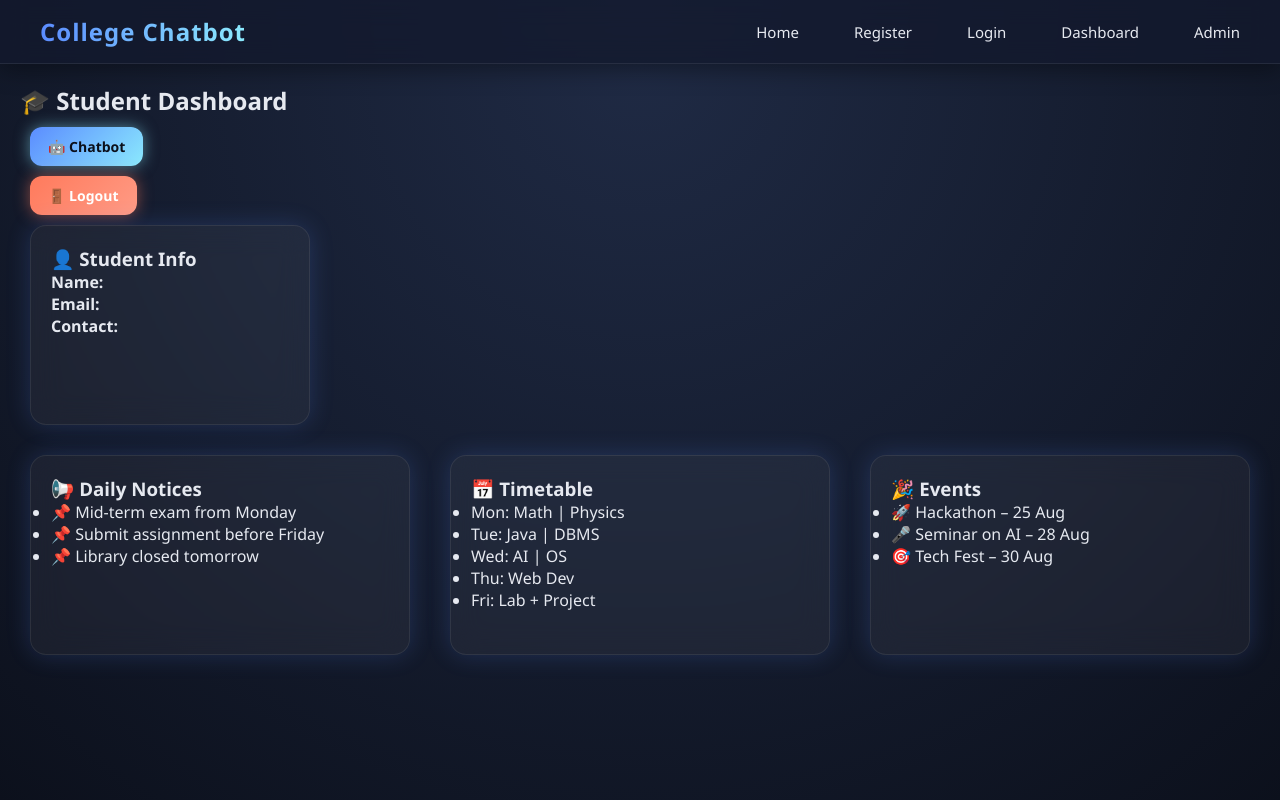
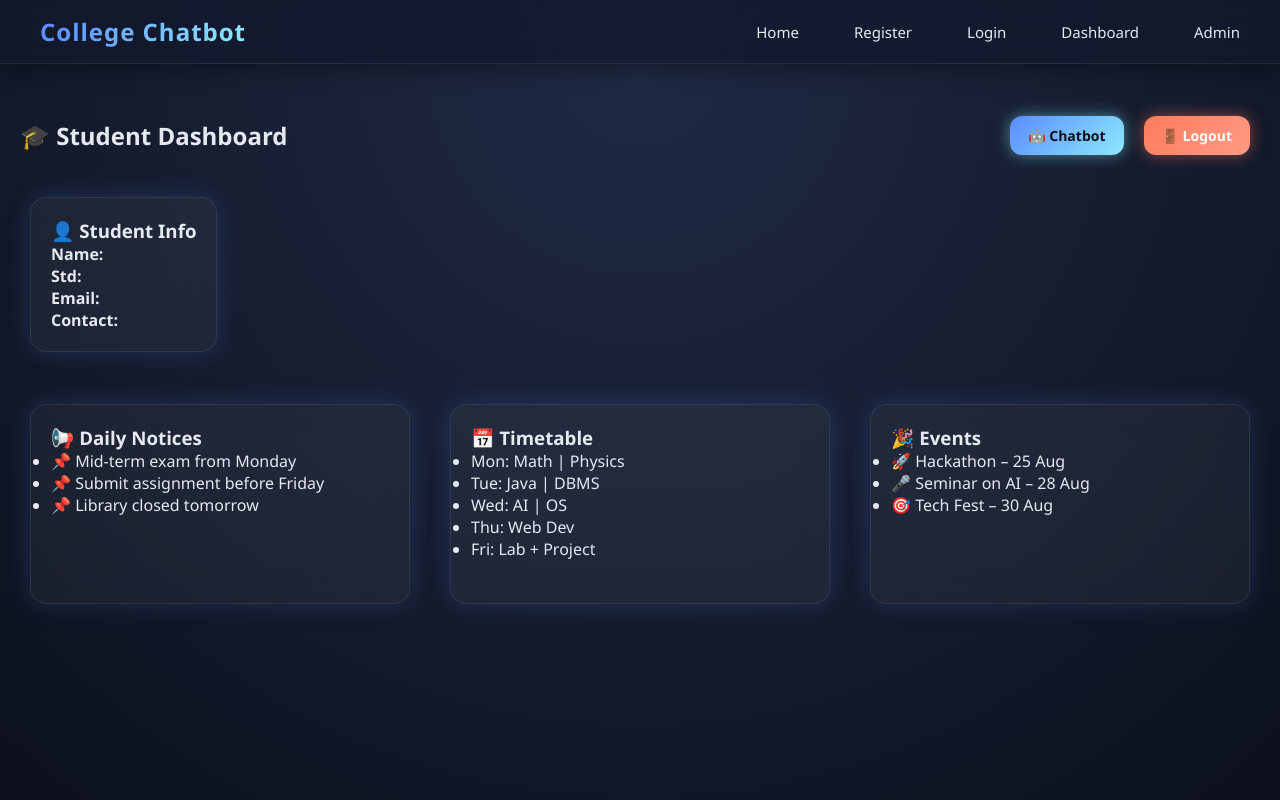
Before and after one commit to pranavwaingade25-hub/College-Chatbot, a React app in the folder frontend/: page /student-dashboard in a window 1280 px wide. Shown: the top 800 px of the page. Built offline with nearby package versions, Linux system fonts and the light colour scheme; sample sign-in values are in the browser's storage; the HTML template or start-up script is replaced by a standard one.

Commit message:
all Done it

```diff
--- a/frontend/src/Pages/Signup.jsx
+++ b/frontend/src/Pages/Signup.jsx
@@ -7,6 +7,7 @@ import "../Style/Signup.css";
 const Signup = () => {
   const [form, setForm] = useState({
     fullName: "",
+    std:"",
     email: "",
     contact: "",
     username: "",
@@ -29,6 +30,7 @@ const Signup = () => {
       setMsg(res.data.message || "Registered successfully");
       setForm({
         fullName: "",
+        std:"",
         email: "",
         contact: "",
         username: "",
@@ -51,6 +53,14 @@ const Signup = () => {
             name="fullName"
             placeholder="Full Name"
             value={form.fullName}
+            onChange={handleChange}
+            required
+          />
+          <input
+            name="std"
+            type="std"
+            placeholder="Year"
+            value={form.std}
             onChange={handleChange}
             required
           />
--- a/frontend/src/Pages/StudentDashboard.jsx
+++ b/frontend/src/Pages/StudentDashboard.jsx
@@ -17,6 +17,7 @@ const StudentDashboard = () => {
 
     // 👤 USER DATA
     const name = localStorage.getItem("studentName");
+    const std = localStorage.getItem("studentstd");
     const email = localStorage.getItem("studentEmail");
     const contact = localStorage.getItem("studentContact");
 
@@ -29,10 +30,11 @@ const StudentDashboard = () => {
         <>
             <Navbar />
             <div className="dashboard">
+                  <br></br>
 
                 {/* HEADER */}
                 <div className="dash-header">
-                    <h2>🎓 Student Dashboard </h2>
+                    <h2>🎓 Student Dashboard </h2> <br></br>
                     <div className="actions">
                         <button className="btn chatbot-btn" onClick={() => navigate("/chatbot")}>
                             🤖 Chatbot
@@ -45,15 +47,16 @@ const StudentDashboard = () => {
 
 
                 </div>
-
+                   <br></br>
                 {/* PROFILE CARD */}
                 <div className="card profile">
                     <h3>👤 Student Info</h3>
                     <p><b>Name:</b> {name}</p>
+                    <p> <b>Std:</b> {std}</p>
                     <p><b>Email:</b> {email}</p>
                     <p><b>Contact:</b> {contact}</p>
                 </div>
-
+                 <br></br>
                 {/* GRID */}
                 <div className="grid">
 
--- a/frontend/src/Pages/StudentLogin.jsx
+++ b/frontend/src/Pages/StudentLogin.jsx
@@ -15,9 +15,10 @@ const StudentLogin = () => {
       if (res.data.success) {
         window.location.href = "/student-dashboard";
         localStorage.setItem("studentLoggedIn", "true");
-        localStorage.setItem("studentName", name);
-        localStorage.setItem("studentEmail", email);
-        localStorage.setItem("studentContact", contact);
+        localStorage.setItem("studentName", res.data.student.fullName);
+        localStorage.setItem("studentstd",res.data.student.std);
+      localStorage.setItem("studentEmail", res.data.student.email);
+      localStorage.setItem("studentContact", res.data.student.contact);
       }
     } catch (err) {
       setError("Invalid username or password");
--- a/frontend/src/Style/studentDashboard.css
+++ b/frontend/src/Style/studentDashboard.css
@@ -10,12 +10,18 @@
 /* HEADER */
 .dashboard-header {
   display: flex;
-
   justify-content: space-between;
-
   align-items: center;
   margin-bottom: 20px;
 }
+
+.dash-header{
+  display: flex;
+  justify-content: space-between;
+  align-items: center;
+}
+
+
 
 .dashboard-header button {
   padding: 8px 16px;
@@ -24,6 +30,13 @@
   background: linear-gradient(135deg, #FF7A5C, #ff9b85);
   color: white;
   cursor: pointer;
+}
+
+
+.profile{
+  width: max-content;
+  height: max-content;
+
 }
 
 /* CARD */
@@ -42,6 +55,7 @@
 /* INFO CARD */
 .info-card {
   text-align: left;
+  width: max-content;
 }
 
 /* GRID */
@@ -84,6 +98,10 @@
   box-shadow: 0 0 30px rgba(139,233,253,0.9);
 }
 
+.actions{
+  display:flex ;
+}
+
 /* 🚪 LOGOUT BUTTON */
 .logout-btn {
   background: linear-gradient(135deg, #FF7A5C, #ff9b85);
```
Also changed, not shown: 2 other files (tests, documents, lock files or other folders).
